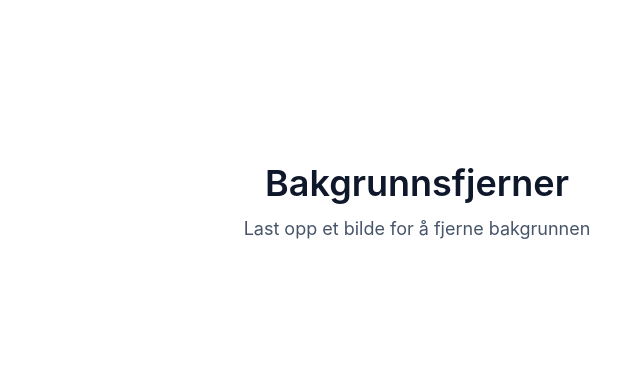
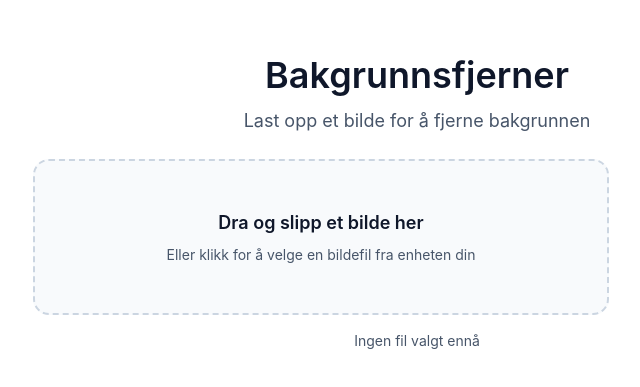
Before and after one commit to mariusgitar/Bakgrunnsvisker, a React (Vite) app: page / in a window 1280 px wide. Shown: the part 197-584 px from the top of the page, without its empty margins (223-863 px from the left). Built offline with nearby package versions, Linux system fonts and the light colour scheme.

Commit message:
Add image dropzone component

```diff
--- a/src/App.jsx
+++ b/src/App.jsx
@@ -1,13 +1,21 @@
 import React from 'react';
+import ImageDropzone from './components/ImageDropzone';
 
 export default function App() {
+  const handleImageSelected = (file) => {
+    console.log('Valgt bildefil:', file.name);
+  };
+
   return (
-    <main className="flex min-h-screen items-center justify-center bg-white px-6 text-center">
-      <div className="space-y-3">
-        <h1 className="text-4xl font-semibold text-slate-900">Bakgrunnsfjerner</h1>
-        <p className="text-lg text-slate-600">
-          Last opp et bilde for å fjerne bakgrunnen
-        </p>
+    <main className="flex min-h-screen items-center justify-center bg-white px-6 py-12 text-center">
+      <div className="w-full max-w-3xl space-y-6">
+        <div className="space-y-3">
+          <h1 className="text-4xl font-semibold text-slate-900">Bakgrunnsfjerner</h1>
+          <p className="text-lg text-slate-600">
+            Last opp et bilde for å fjerne bakgrunnen
+          </p>
+        </div>
+        <ImageDropzone onImageSelected={handleImageSelected} />
       </div>
     </main>
   );
--- /dev/null
+++ b/src/components/ImageDropzone.jsx
@@ -0,0 +1,76 @@
+import React, { useRef, useState } from 'react';
+
+export default function ImageDropzone({ onImageSelected }) {
+  const inputRef = useRef(null);
+  const [fileName, setFileName] = useState('');
+  const [isDragging, setIsDragging] = useState(false);
+
+  const handleFile = (file) => {
+    if (!file || !file.type.startsWith('image/')) {
+      return;
+    }
+
+    setFileName(file.name);
+    onImageSelected?.(file);
+  };
+
+  const handleInputChange = (event) => {
+    const [file] = event.target.files ?? [];
+    handleFile(file);
+  };
+
+  const handleDrop = (event) => {
+    event.preventDefault();
+    setIsDragging(false);
+
+    const [file] = event.dataTransfer.files ?? [];
+    handleFile(file);
+  };
+
+  const handleDragOver = (event) => {
+    event.preventDefault();
+    setIsDragging(true);
+  };
+
+  const handleDragLeave = (event) => {
+    event.preventDefault();
+    setIsDragging(false);
+  };
+
+  const openFilePicker = () => {
+    inputRef.current?.click();
+  };
+
+  return (
+    <div className="space-y-4">
+      <input
+        ref={inputRef}
+        type="file"
+        accept="image/*"
+        className="hidden"
+        onChange={handleInputChange}
+      />
+      <button
+        type="button"
+        onClick={openFilePicker}
+        onDrop={handleDrop}
+        onDragOver={handleDragOver}
+        onDragEnter={handleDragOver}
+        onDragLeave={handleDragLeave}
+        className={`flex w-full max-w-xl cursor-pointer flex-col items-center justify-center rounded-2xl border-2 border-dashed px-6 py-12 text-center transition ${
+          isDragging
+            ? 'border-sky-500 bg-sky-50 text-sky-700'
+            : 'border-slate-300 bg-slate-50 text-slate-700 hover:border-sky-400 hover:bg-sky-50'
+        }`}
+      >
+        <span className="text-lg font-semibold text-slate-900">Dra og slipp et bilde her</span>
+        <span className="mt-2 text-sm text-slate-600">
+          Eller klikk for å velge en bildefil fra enheten din
+        </span>
+      </button>
+      <p className="text-sm text-slate-600">
+        {fileName ? `Valgt fil: ${fileName}` : 'Ingen fil valgt ennå'}
+      </p>
+    </div>
+  );
+}
```
